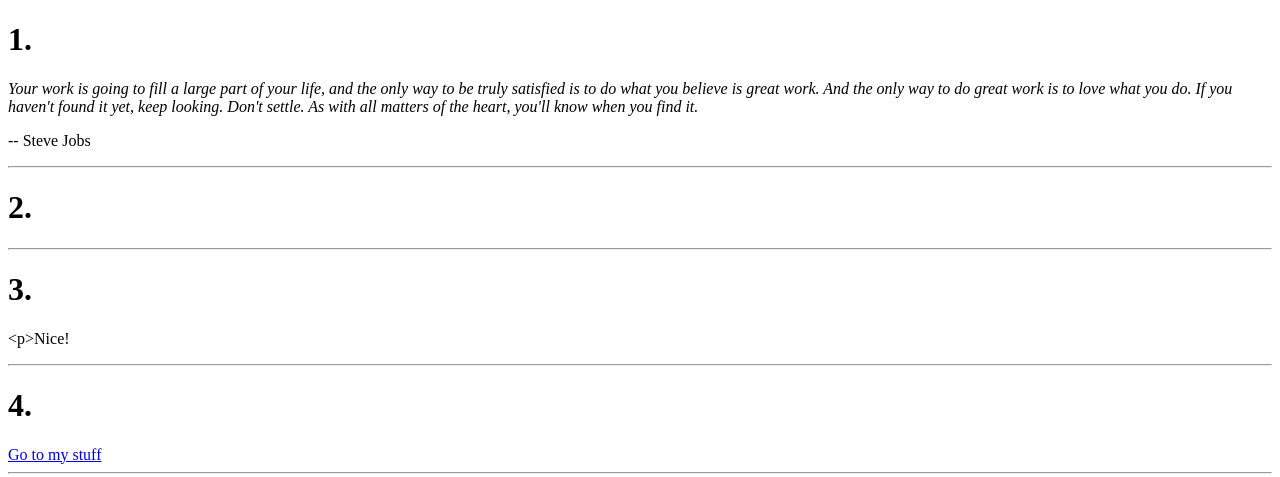
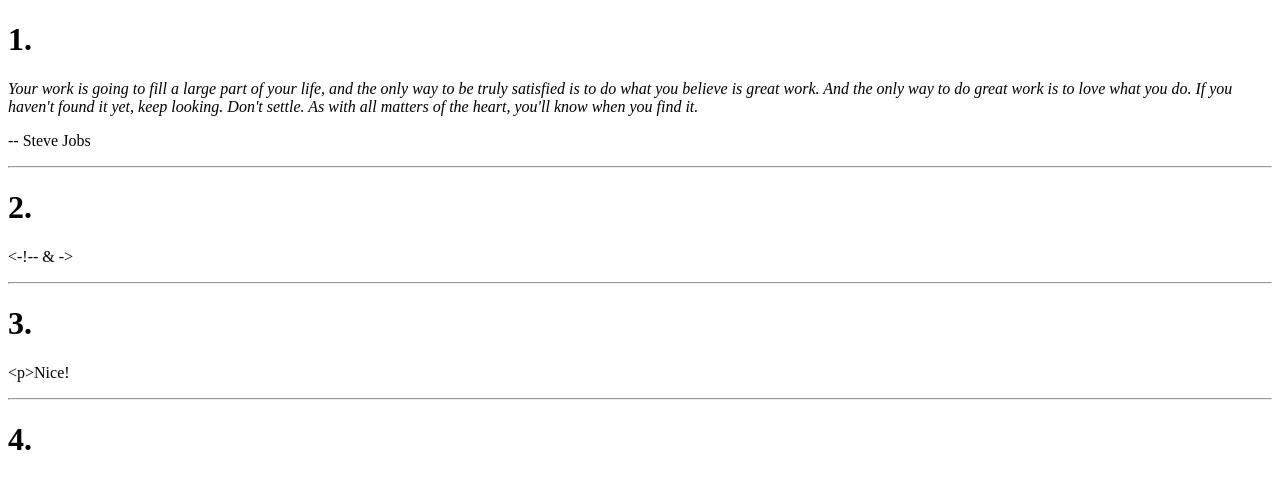
Before and after one commit to dinn7470/Lab-1-Part-1, a plain HTML site: page index.html in a window 1280 px wide. Shown: the top 477 px of the page. Drawn offline with Linux system fonts and the light colour scheme.

Commit message:
Update index.html

```diff
--- a/index.html
+++ b/index.html
@@ -17,7 +17,7 @@
 
       <h1>2. </h1>
       <!-- Your solution to #2 here -->
-      <p><!-- & --></p>
+      <p> <-!-- & -> </p>
       <hr>
 
 
```
